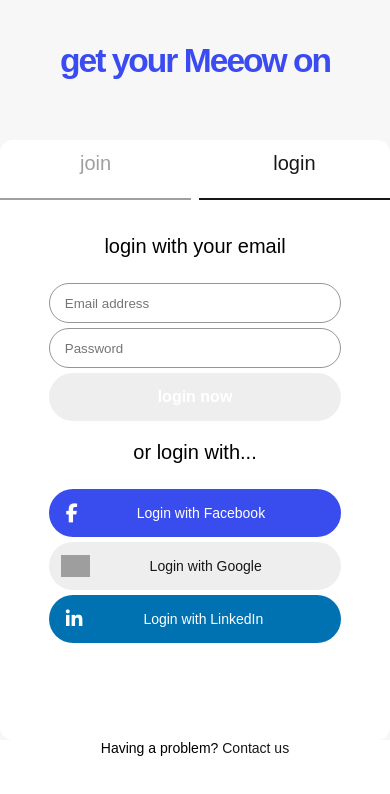
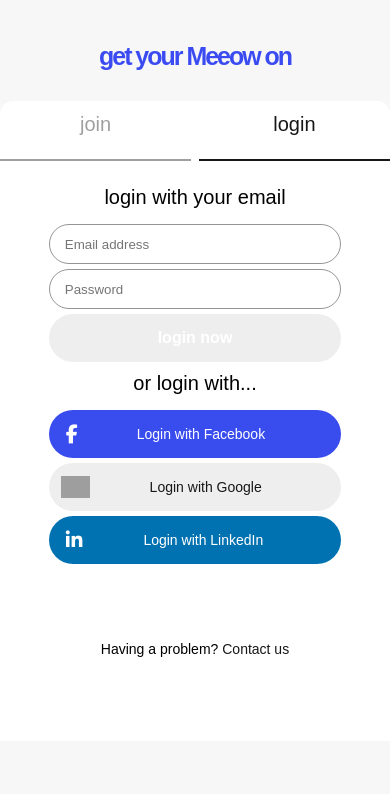
Before and after one commit to maisiemay06/join-login, a React (Create React App) app: page / in a window 390 px wide. Shown: the top 794 px of the page. Built offline with nearby package versions, Linux system fonts and the light colour scheme; grey boxes are pictures that could not be loaded; a web font is replaced by a local one.

Commit message:
Smaller title and margins on mobile

```diff
--- a/src/App.css
+++ b/src/App.css
@@ -299,9 +299,18 @@
 
 /* MEDIA QUERIES */
 @media only screen and (max-width: 480px) {
+  .App-header .page-title {
+    font-size: 1.56rem;
+  }
+
   .card {
     width: 100%;
+    margin: 30px auto;
   }
+  .card-title {
+    margin: 10px 0;
+  }
+
   .login input,
   .login #login-button,
   .socials {
@@ -319,9 +328,10 @@
   .contact {
     background-color: var(--white);
     height: 100px;
-    margin-top: -60px;
+    margin-top: -90px;
     width: 100%;
     margin-bottom: 0;
+    z-index: 10;
   }
 
   #pass-requirements {
```
